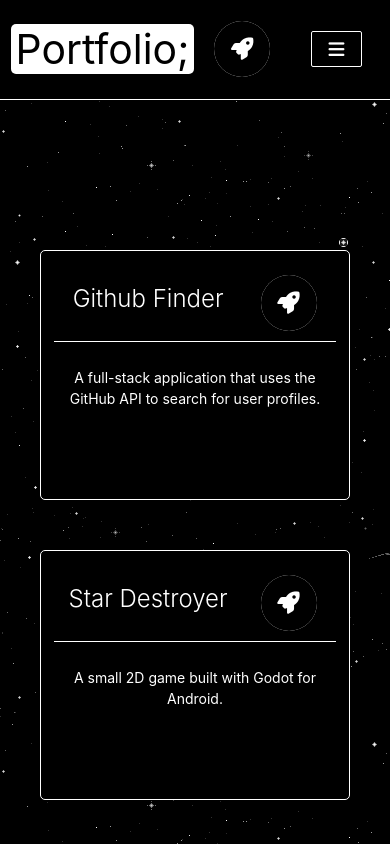
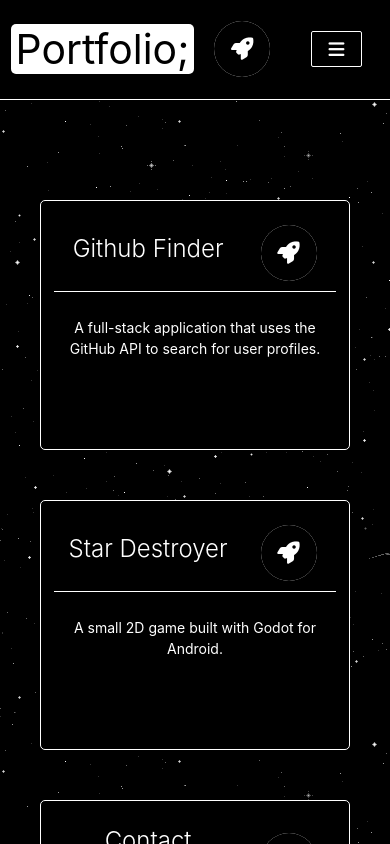
Before and after one commit to harlenkinsey/portfolio, a React (Create React App) app: page / in a window 390 px wide. Shown: the top 844 px of the page. Built offline with nearby package versions, Linux system fonts and the light colour scheme; the HTML template or start-up script is replaced by a standard one.

Commit message:
updated background padding on mobile

```diff
--- a/src/App.css
+++ b/src/App.css
@@ -4,7 +4,7 @@
 
 .background {
   width: 100%;
-  padding: 100px 0px 100px 0px;
+  padding: 50px 0px;
   background-image: url('./images/space-backing.png');
 }
 
```
